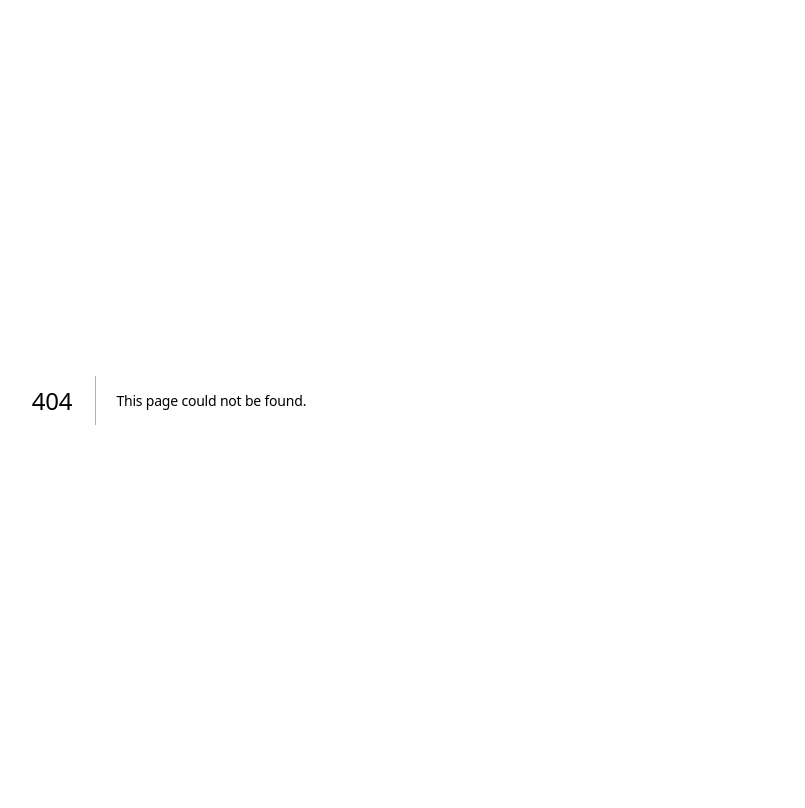
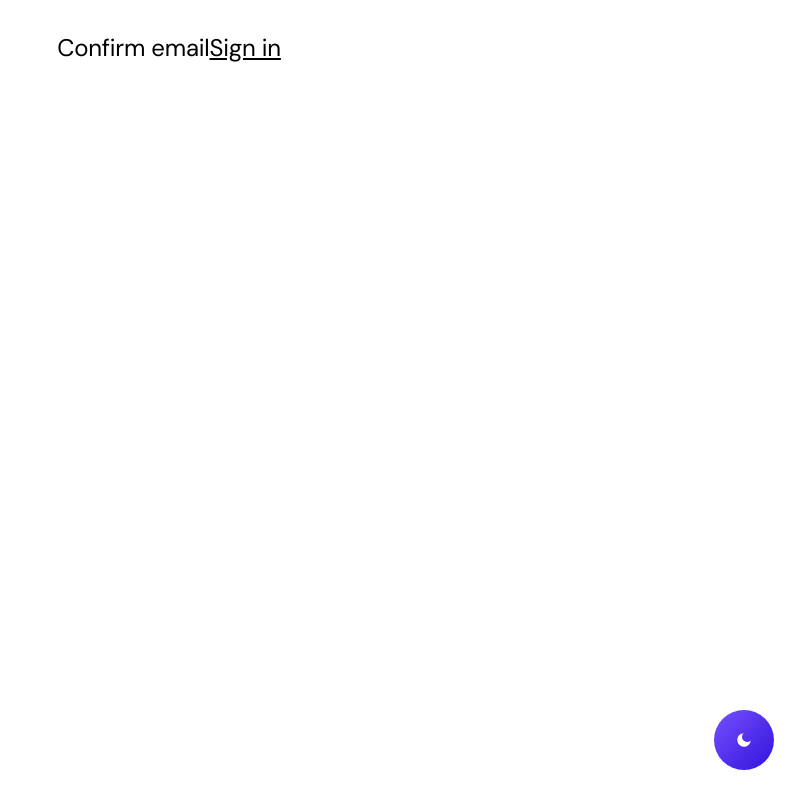
Before and after one commit to usman-faisal/next-saas, a Next.js app: page /auth/confirm-email in a window 1280 px wide. Before the commit this address had no page. Shown: the top 808 px of the page, without its empty margins (471-1276 px from the left). Built offline with nearby package versions, Linux system fonts and the light colour scheme; what tailwindcss-rtl would draw is missing.

Commit message:
email confirmation page

```diff
--- /dev/null
+++ b/src/app/auth/confirm-email/page.tsx
@@ -0,0 +1,14 @@
+'use client';
+
+const Dashboard = () => {
+  return (
+    <div className="mt-8 flex justify-center text-2xl">
+      <p>Confirm email</p>
+      <a className="underline" href="/auth/sign-in">
+        Sign in
+      </a>
+    </div>
+  );
+};
+
+export default Dashboard;
--- a/src/app/auth/sign-up/page.tsx
+++ b/src/app/auth/sign-up/page.tsx
@@ -38,7 +38,7 @@ function SignUp() {
       const { email, password, rePassword, ...meta } = formData;
       const { error } = await signupUser(email, password, meta);
 
-      if (!error) router.push('/home/dashboard');
+      if (!error) router.push('/auth/confirm-email');
       else {
         setError(error.message);
       }
```
